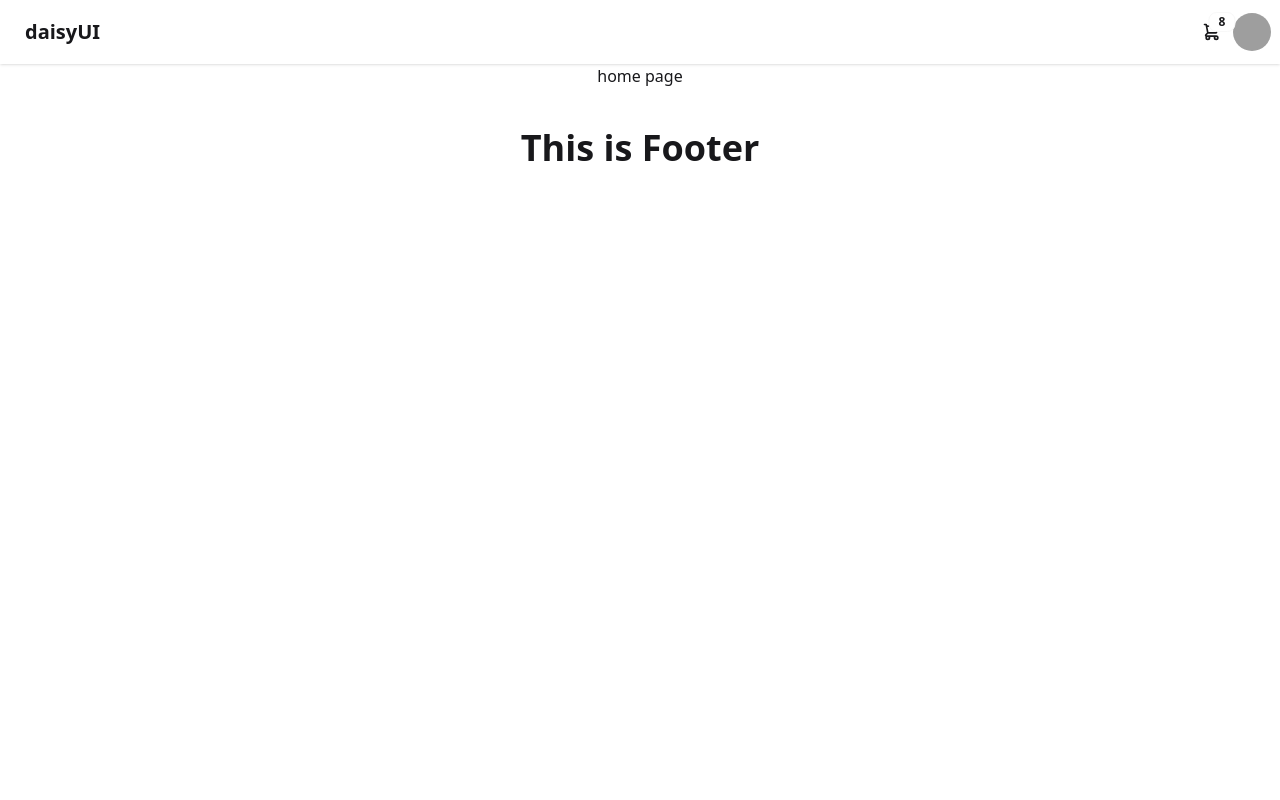
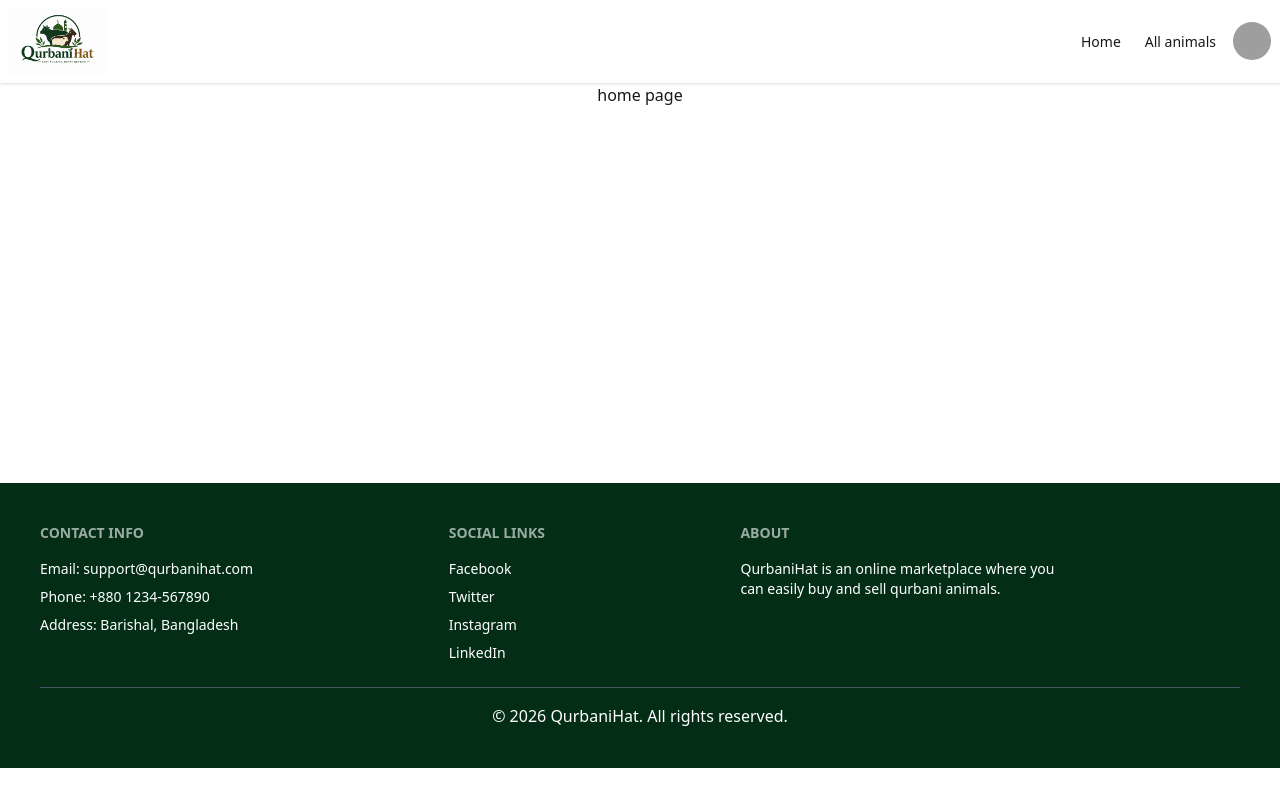
Before and after one commit to tishadey45/qurbani-hat, a Next.js app: page / in a window 1280 px wide. Built offline with nearby package versions, Linux system fonts and the light colour scheme; grey boxes are pictures that could not be loaded.

Commit message:
:tada: navbar and footer design done

```diff
--- a/package.json
+++ b/package.json
@@ -11,7 +11,8 @@
   "dependencies": {
     "next": "16.2.4",
     "react": "19.2.4",
-    "react-dom": "19.2.4"
+    "react-dom": "19.2.4",
+    "react-icons": "^5.6.0"
   },
   "devDependencies": {
     "@tailwindcss/postcss": "^4",
--- a/src/app/layout.js
+++ b/src/app/layout.js
@@ -25,9 +25,9 @@ export default function RootLayout({ children }) {
       data-theme="light"
       className={`${geistSans.variable} ${geistMono.variable} h-full antialiased`}
     >
-      <body className="min-h-full flex flex-col">
+      <body className="">
         <Navbar />
-        <main>{children}</main>
+        <main className="min-h-[50vh]">{children}</main>
         <Footer/>
 
       </body>
--- a/src/components/Footer.jsx
+++ b/src/components/Footer.jsx
@@ -1,7 +1,33 @@
 export default function Footer() {
   return (
-    <div className="max-w-4xl mx-auto py-10 px-6">
-      <h1 className="text-4xl font-bold text-center mb-6">This is Footer</h1>
-    </div>
+    <footer className="bg-green-950 text-white p-10">
+      <div className="footer sm:footer-horizontal">
+        <nav>
+          <h6 className="footer-title">Contact Info</h6>
+          <p>Email: support@qurbanihat.com</p>
+          <p>Phone: +880 1234-567890</p>
+          <p>Address: Barishal, Bangladesh</p>
+        </nav>
+
+        <nav>
+          <h6 className="footer-title">Social Links</h6>
+          <a className="flex items-center gap-2 link link-hover">Facebook</a>
+          <a className="flex items-center gap-2 link link-hover">Twitter</a>
+          <a className="flex items-center gap-2 link link-hover">Instagram</a>
+          <a className="flex items-center gap-2 link link-hover">LinkedIn</a>
+        </nav>
+
+        <nav>
+          <h6 className="footer-title">About</h6>
+          <p className="max-w-xs">
+            QurbaniHat is an online marketplace where you can easily buy and
+            sell qurbani animals.
+          </p>
+        </nav>
+      </div>
+      <div className="w-full text-center mt-6 border-t border-gray-600 pt-4">
+        <p>© {new Date().getFullYear()} QurbaniHat. All rights reserved.</p>
+      </div>
+    </footer>
   );
 }
--- a/src/components/Navbar.jsx
+++ b/src/components/Navbar.jsx
@@ -1,44 +1,26 @@
+import logo from "@/assets/logo.png";
+import Image from "next/image";
+import Link from "next/link";
+
 export default function Navbar() {
   return (
-    <div className="navbar bg-base-100 shadow-sm">
+    <div className="navbar bg-base-100 shadow-sm mx-auto ">
       <div className="flex-1">
-        <a className="btn btn-ghost text-xl ">daisyUI</a>
+
+        <Image src={logo} alt="QurbaniHat" width={100} height={50} />
       </div>
+      <div className="mx-auto flex justify-between items-center">
+        <ul className="menu menu-horizontal px-1 mx-auto flex justify-between items-center">
+          <li>
+            <Link href="/">Home</Link>
+          </li>
+          <li>
+            <Link href="/animals">All animals</Link>
+          </li>
+        </ul>
+      </div>
+
       <div className="flex-none">
-        <div className="dropdown dropdown-end">
-          <div tabIndex={0} role="button" className="btn btn-ghost btn-circle">
-            <div className="indicator">
-              <svg
-                xmlns="http://www.w3.org/2000/svg"
-                className="h-5 w-5"
-                fill="none"
-                viewBox="0 0 24 24"
-                stroke="currentColor"
-              >
-                {" "}
-                <path
-                  strokeLinecap="round"
-                  strokeLinejoin="round"
-                  strokeWidth="2"
-                  d="M3 3h2l.4 2M7 13h10l4-8H5.4M7 13L5.4 5M7 13l-2.293 2.293c-.63.63-.184 1.707.707 1.707H17m0 0a2 2 0 100 4 2 2 0 000-4zm-8 2a2 2 0 11-4 0 2 2 0 014 0z"
-                />{" "}
-              </svg>
-              <span className="badge badge-sm indicator-item">8</span>
-            </div>
-          </div>
-          <div
-            tabIndex={0}
-            className="card card-compact dropdown-content bg-base-100 z-1 mt-3 w-52 shadow"
-          >
-            <div className="card-body">
-              <span className="text-lg font-bold">8 Items</span>
-              <span className="text-info">Subtotal: $999</span>
-              <div className="card-actions">
-                <button className="btn btn-primary btn-block">View cart</button>
-              </div>
-            </div>
-          </div>
-        </div>
         <div className="dropdown dropdown-end">
           <div
             tabIndex={0}
```
Also changed, not shown: src/assets/logo.png (added), 1 other file (tests, documents, lock files or other folders).
